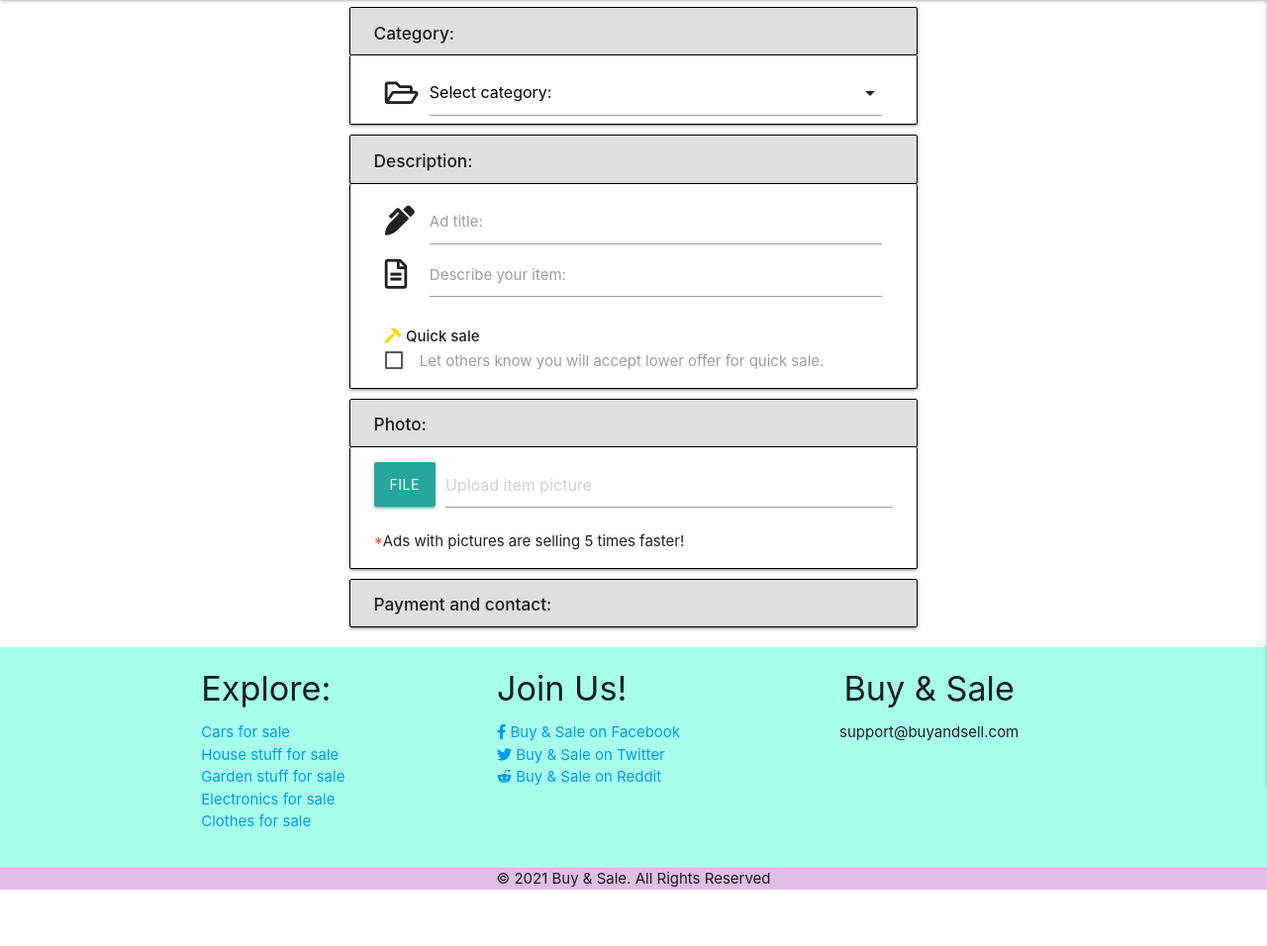
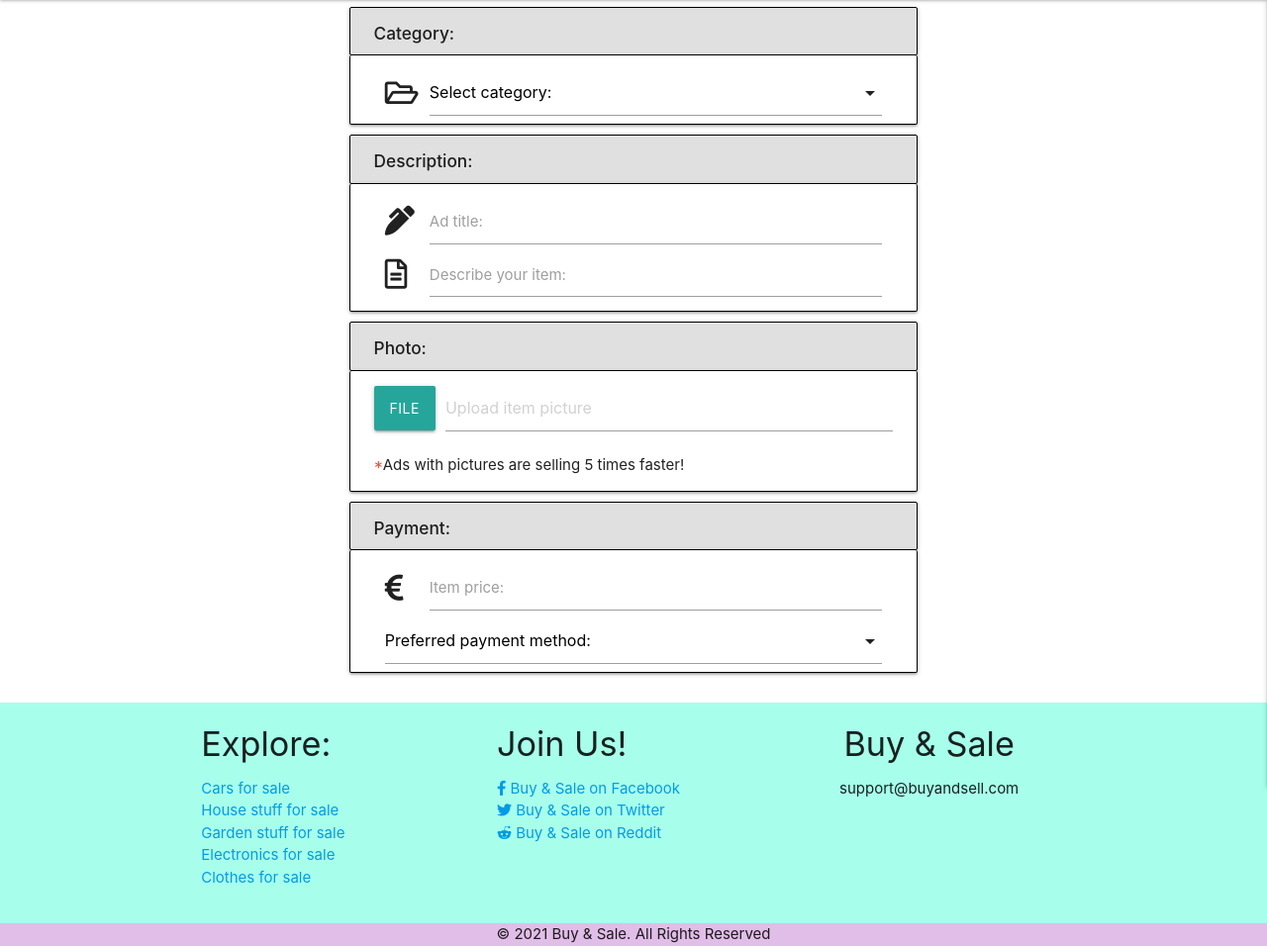
Before and after one commit to zokam1411/milestone-project-3, a Flask app: page /add_ad in a window 1280 px wide. Shown: the part 65-1021 px from the top of the page at 99% size. Before the commit the page ends 964 px from the top, so only its background shows below. Run offline with Flask 2, Linux system fonts and the light colour scheme; some libraries are stand-ins or nearby versions.

Commit message:
Add payment tab to form

```diff
--- a/templates/add_ad.html
+++ b/templates/add_ad.html
@@ -36,15 +36,6 @@
                         maxlength="300" data-length="300" required></textarea>
                     <label for="description">Describe your item:</label>
                 </div>
-                <div class="input-field col s12">
-                    <p>
-                        <i class="fas fa-hammer yellow-text text-accent-4"></i> <strong>Quick sale </strong>
-                        <label for="urgent">
-                            <input type="checkbox" id="urgent" name="urgent" />
-                            <span>Let others know you will accept lower offer for quick sale.</span>
-                        </label>
-                    </p>
-                </div>
             </div>
         </div>
         <div class="card-panel grey lighten-2 tab-top">
@@ -58,15 +49,35 @@
                         <input type="file">
                     </div>
                     <div class="file-path-wrapper">
-                        <input id="photo" name="photo" class="file-path validate" type="text" placeholder="Upload item picture">
+                        <input id="photo" name="photo" class="file-path validate" type="text"
+                            placeholder="Upload item picture">
                     </div>
                 </div>
                 <p><span class="red-text">*</span>Ads with pictures are selling 5 times faster!</p>
             </div>
         </div>
         <div class="card-panel grey lighten-2 tab-top">
-            <h6><strong>Payment and contact:</strong></h6>
+            <h6><strong>Payment:</strong></h6>
         </div>
+        <div class="card-panel tab-bottom">
+            <div class="row">
+                <div class="input-field col s12">
+                    <i class="fas fa-euro-sign prefix"></i>
+                    <input id="price" name="price" type="number" class="validate" minlength="1" maxlength="5"
+                        data-length="20" required>
+                    <label for="price">Item price:</label>
+                </div>
+                <div class="input-field col s12">
+                    <select>
+                        <option value="" disabled selected>Preferred payment method:</option>
+                        <option value="1">Cash</option>
+                        <option value="2">PayPal</option>
+                        <option value="3">Crypto</option>
+                    </select>
+                </div>
+            </div>
+        </div>
+
     </form>
 </div>
 
```
